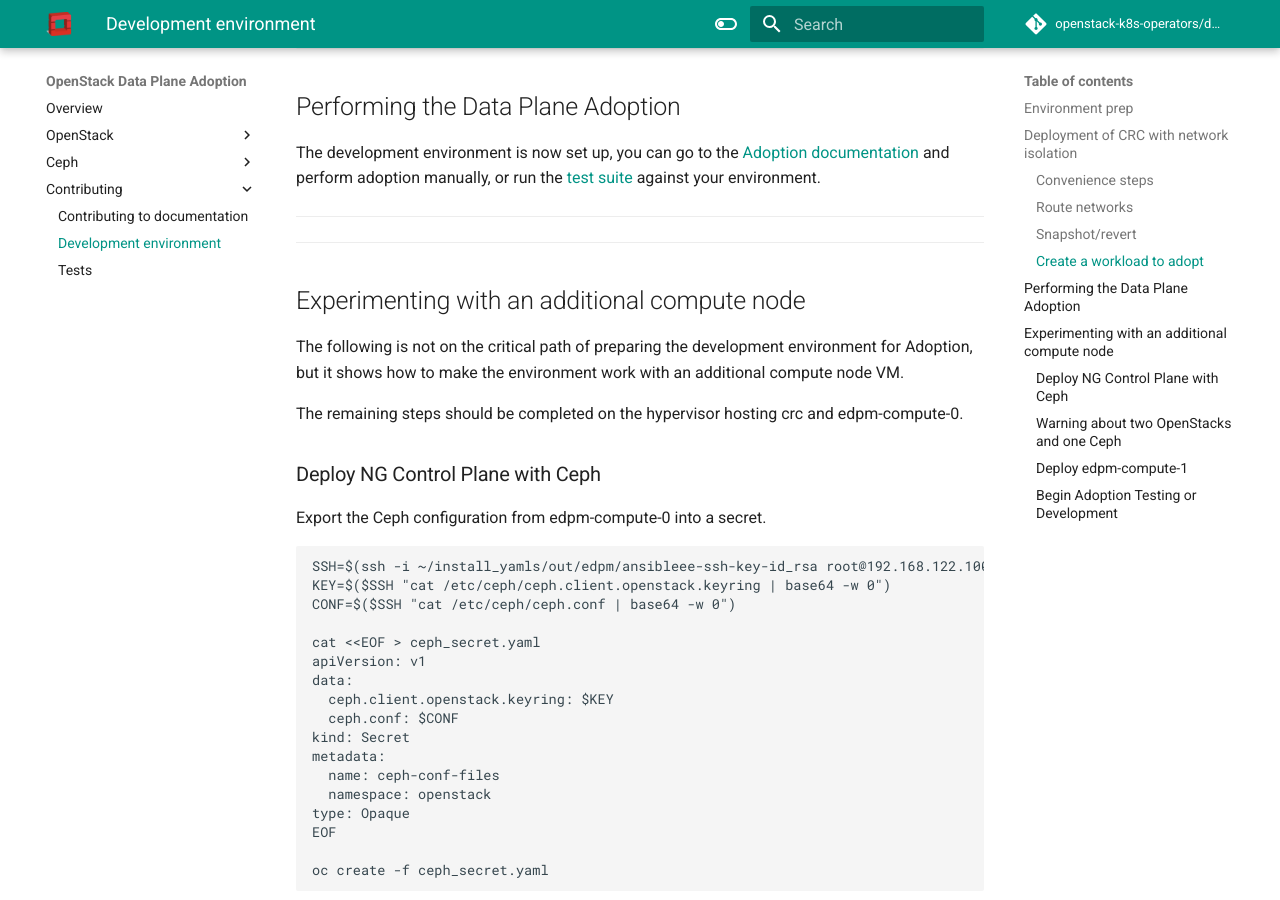
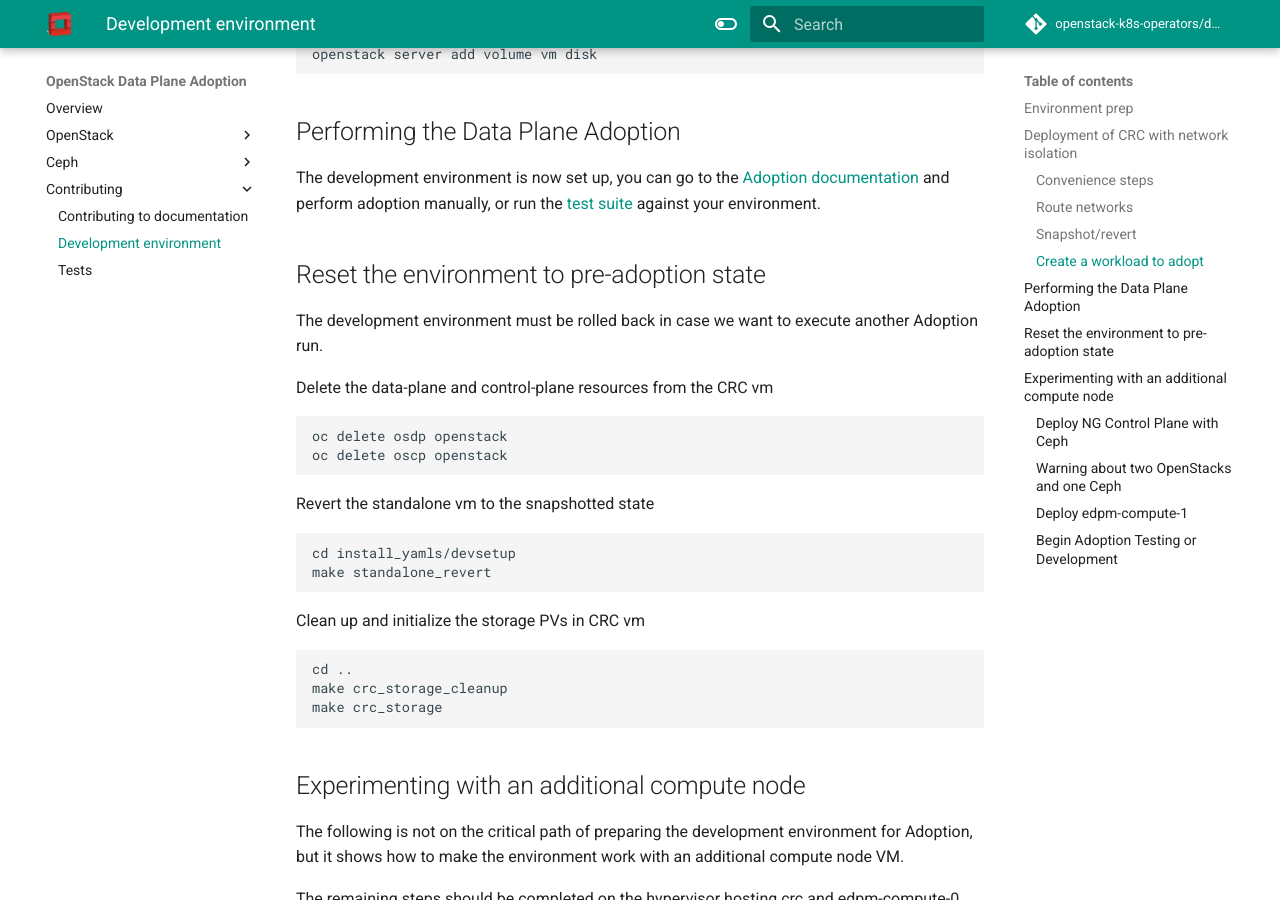
Before and after one commit to openstack-k8s-operators/data-plane-adoption, an MkDocs documentation site: the page built from docs/contributing/development_environment.md, in a window 1280 px wide and 900 px high, scrolled down 3119 px. Built offline with MkDocs 1.6.1 and Material for MkDocs 9.7.7, drawn with Linux system fonts in a browser that asks for light colours; comment, search, counter and statistics services are not loaded; the version menu is left out; some of the changed text lies outside the part shown.

Commit message:
Adding the reset pre-adoption state section

````diff
--- a/docs/contributing/development_environment.md
+++ b/docs/contributing/development_environment.md
@@ -123,7 +123,9 @@
 
 Similar snapshot could be done for the CRC virtual machine, but the
 developer environment reset on CRC side can be done sufficiently via
-the install_yamls `*_cleanup` targets.
+the install_yamls `*_cleanup` targets. This is further detailed in
+the section:
+[Reset the environment to pre-adoption state](https://openstack-k8s-operators.github.io/data-plane-adoption/contributing/development_environment/#reset-the-environment-to-pre-adoption-state)
 
 ### Create a workload to adopt
 
@@ -171,9 +173,28 @@
 suite](https://openstack-k8s-operators.github.io/data-plane-adoption/contributing/tests/)
 against your environment.
 
-----
+## Reset the environment to pre-adoption state
 
-----
+The development environment must be rolled back in case we want to execute another Adoption run.
+
+Delete the data-plane and control-plane resources from the CRC vm
+```
+oc delete osdp openstack
+oc delete oscp openstack
+```
+
+Revert the standalone vm to the snapshotted state
+
+```
+cd install_yamls/devsetup
+make standalone_revert
+```
+Clean up and initialize the storage PVs in CRC vm
+```
+cd ..
+make crc_storage_cleanup
+make crc_storage
+```
 
 ## Experimenting with an additional compute node
 
````
